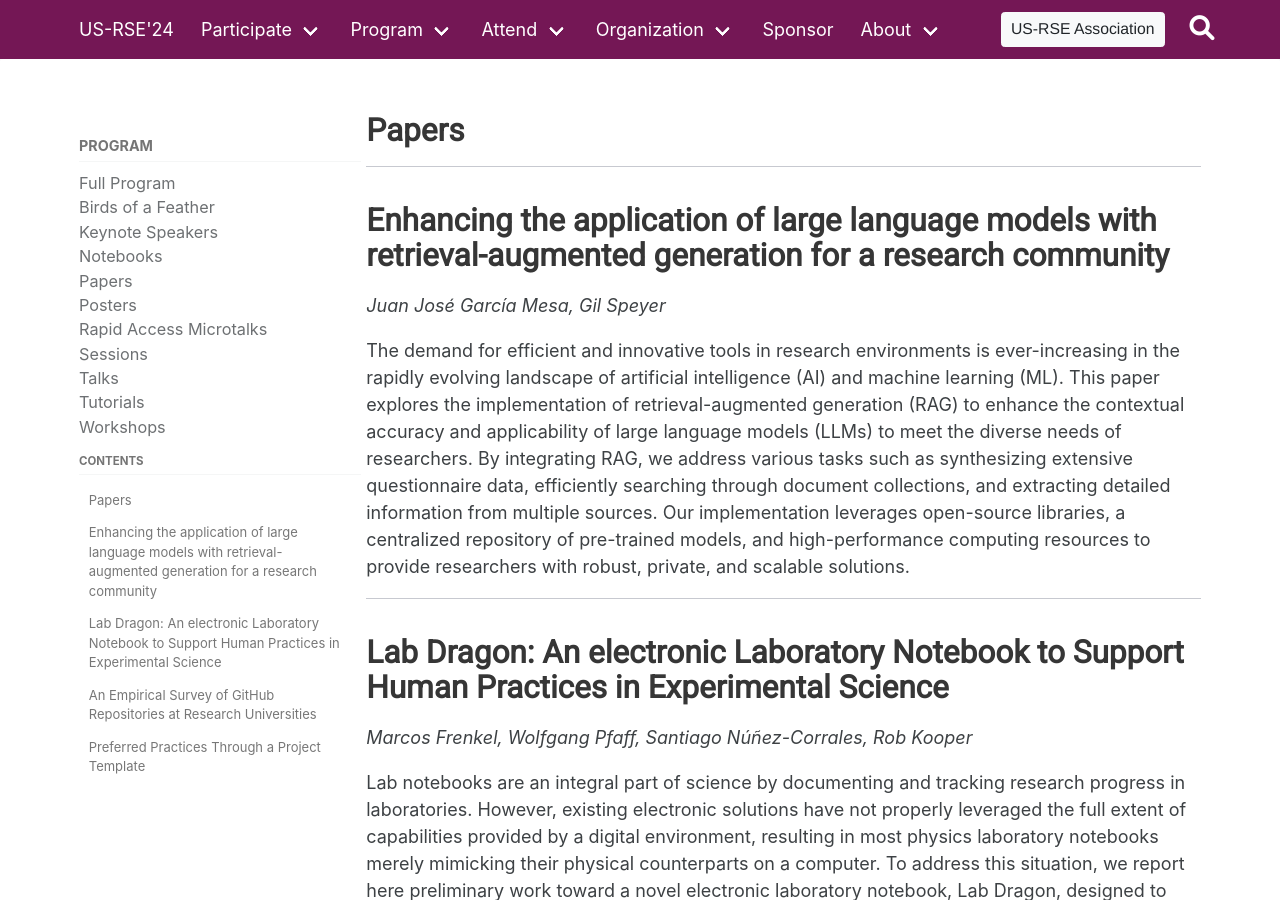
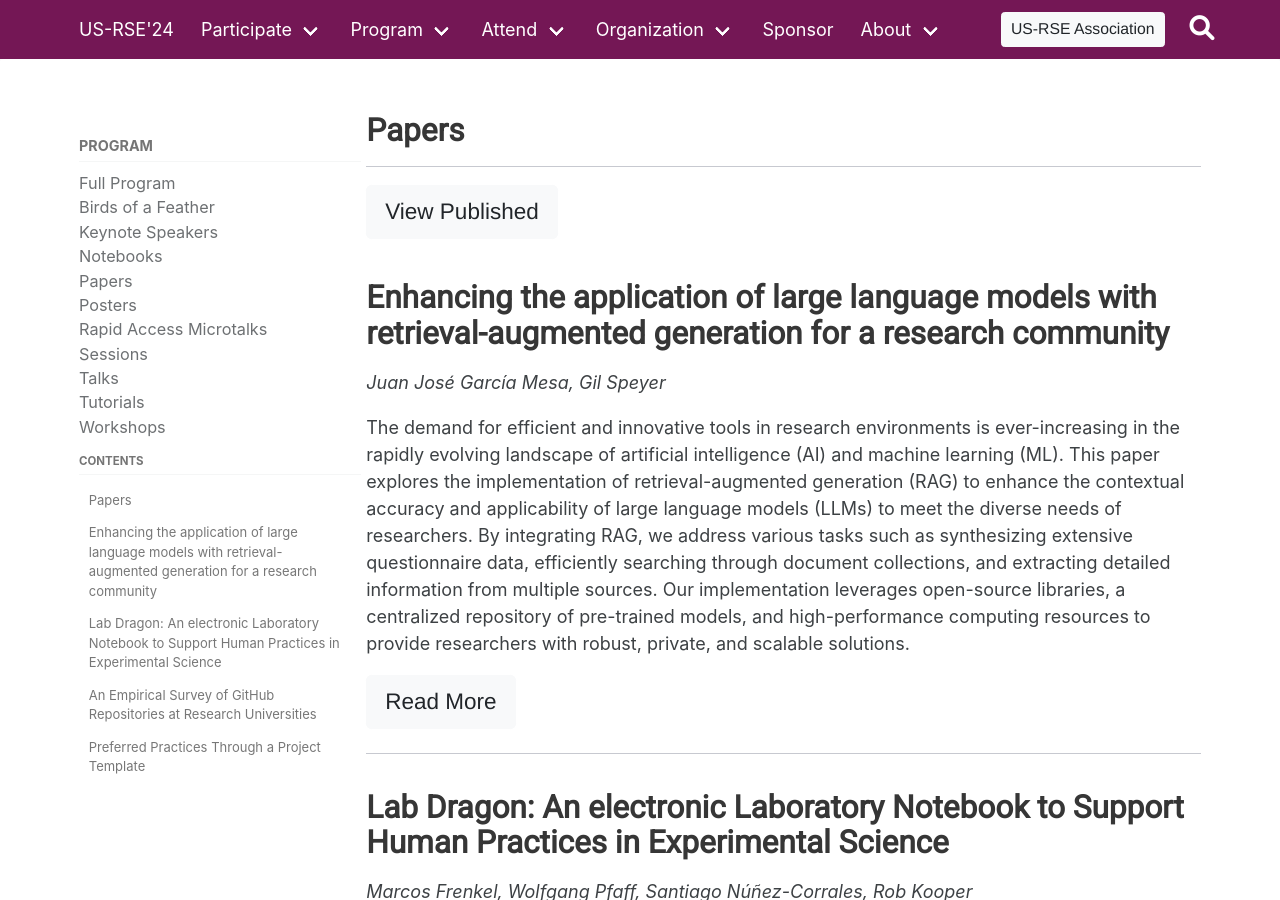
Before and after one commit to USRSE/usrse24, a Jekyll site: the page built from pages/program/abstracts/papers.md, in a window 1280 px wide and 900 px high. Built offline with Jekyll 4.4.1, drawn with Linux system fonts in a browser that asks for light colours; a style sheet for code colours, icons or effects is not loaded.

Commit message:
Add links to papers

```diff
--- a/pages/program/abstracts/papers.md
+++ b/pages/program/abstracts/papers.md
@@ -7,6 +7,8 @@ permalink: program/papers/
 menubar_toc: true
 set_last_modified: true
 ---
+
+<a href="https://zenodo.org/communities/usrse24/records?q=&f=resource_type%3Apublication%2Binner%3Apublication-conferencepaper&l=list&p=1&s=10&sort=newest" target="_blank" class="btn btn-light btn-lg" role="button" alt="Button link to all papers">View Published</a>
 
 ## Enhancing the application of large language models with retrieval-augmented generation for a research community
 
@@ -20,6 +22,8 @@ tasks such as synthesizing extensive questionnaire data, efficiently searching t
 and extracting detailed information from multiple sources. Our implementation leverages open-source libraries,
 a centralized repository of pre-trained models, and high-performance computing resources to provide
 researchers with robust, private, and scalable solutions.
+
+<a href="https://zenodo.org/records/13368208" class="btn btn-light btn-lg" target="_blank" role="button" alt="Button to resource">Read More</a>
 
 ---
 
@@ -52,6 +56,8 @@ further posit that 3,300 RSE repositories with communities and a link to a resea
 dying, and thus may benefit from sustainability support. Finally, across all RSE projects linked to a research
 university, we empirically find the top repository languages are Python, C++, and Jupyter Notebook.
 
+<a href="https://zenodo.org/records/13368204" class="btn btn-light btn-lg" target="_blank" role="button" alt="Button to resource">Read More</a>
+
 ---
 
 ## Preferred Practices Through a Project Template
@@ -69,4 +75,6 @@ discussing the implementation of various decisions. This paper will succinctly d
 constitute an effective project template and elucidate the advantages of consolidating preferred practices in
 such a manner.
 
+<a href="https://zenodo.org/records/13357328" class="btn btn-light btn-lg" target="_blank" role="button" alt="Button to resource">Read More</a>
+
 ---
```
